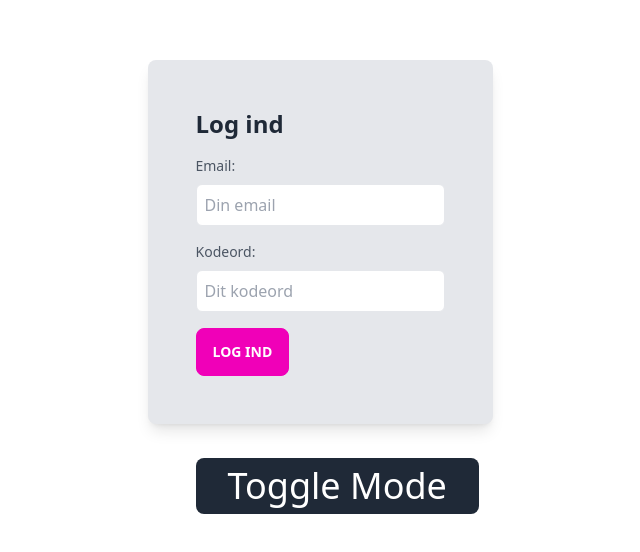
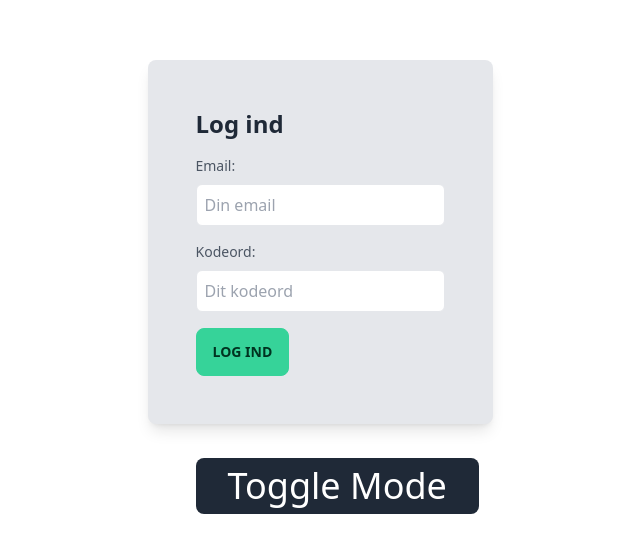
Before and after one commit to ValdemarLarsen/tablet, a Next.js app: page / in a window 1280 px wide. Shown: the part 158-710 px from the top of the page, without its empty margins (320-960 px from the left). Built offline with nearby package versions, Linux system fonts and the light colour scheme.

Commit message:
Update index.tsx

```diff
--- a/pages/index.tsx
+++ b/pages/index.tsx
@@ -87,7 +87,7 @@ const HomepageContent = () => { // TO AVOID https://i.imgur.com/798mUI4.png (FOR
                     </div>
                     <button
                         type="submit"
-                        className="btn btn-secondary"
+                        className="btn btn-success"
                     >
                         Log ind
                     </button>
```
